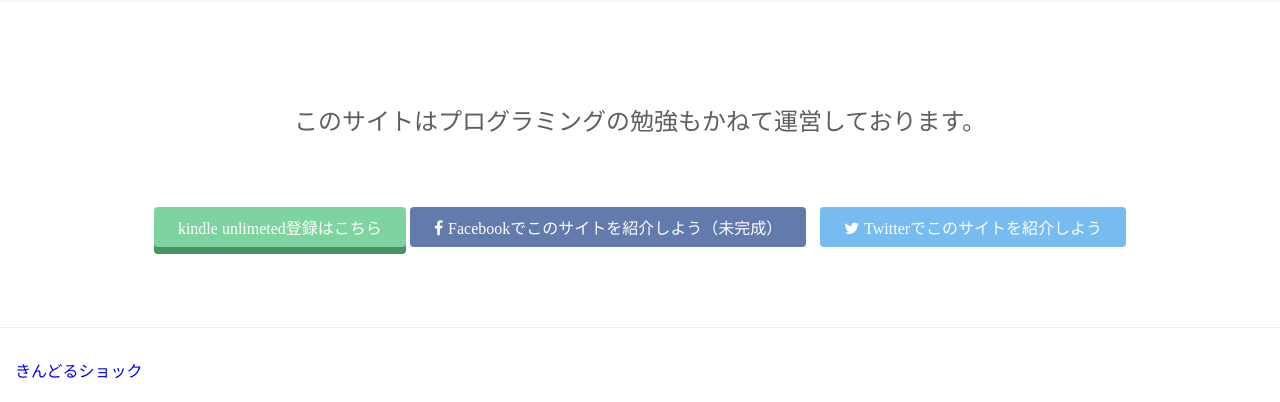
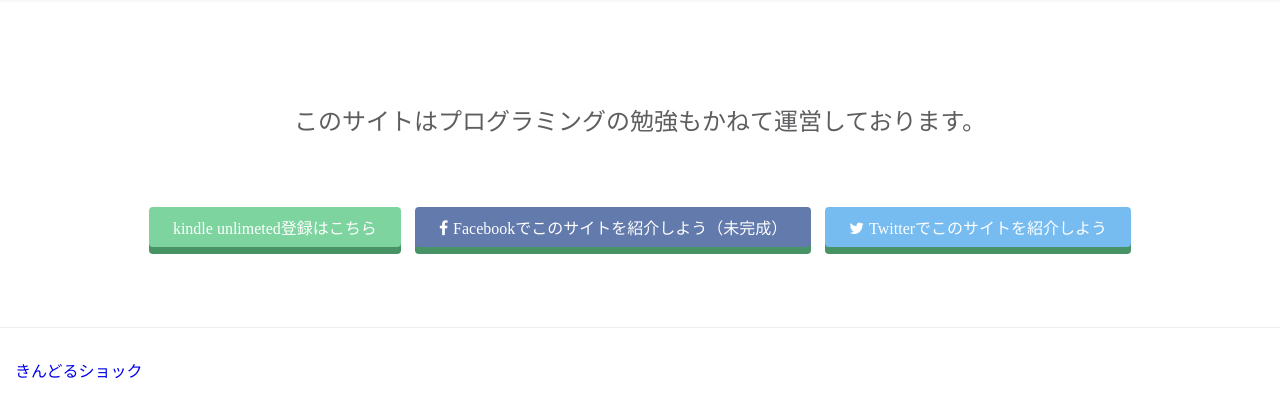
Before and after one commit to boliviabug/kindlebolibug, a plain HTML site: page index.html in a window 1280 px wide. Shown: the part 1123-1525 px from the top of the page. Drawn offline with Linux system fonts and the light colour scheme.

Commit message:
Update stylesheet.css

```diff
--- a/stylesheet.css
+++ b/stylesheet.css
@@ -98,11 +98,25 @@ a {
 
 }
 
+.kinlimi {
 
+  background-color: #5dca88;
+
+  cursor: pointer;
+
+  box-shadow: 0px 7px #1a7940;
+
+  margin-right: 10px;
+
+}
 
 .facebook {
 
   background-color: #3b5998;
+
+  cursor: pointer;
+
+  box-shadow: 0px 7px #1a7940;
 
   margin-right: 10px;
 
@@ -113,6 +127,10 @@ a {
 .twitter {
 
   background-color: #55acee;
+
+  cursor: pointer;
+
+  box-shadow: 0px 7px #1a7940;
 
 }
 
@@ -330,15 +348,7 @@ header {
 
 
 
-.kinlimi {
 
-  background-color: #5dca88;
-
-  cursor: pointer;
-
-  box-shadow: 0px 7px #1a7940;
-
-}
 
 
 
```
